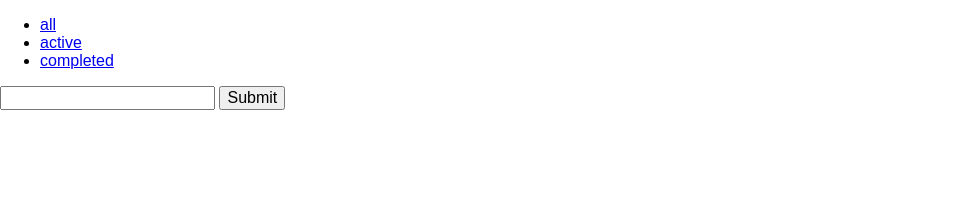
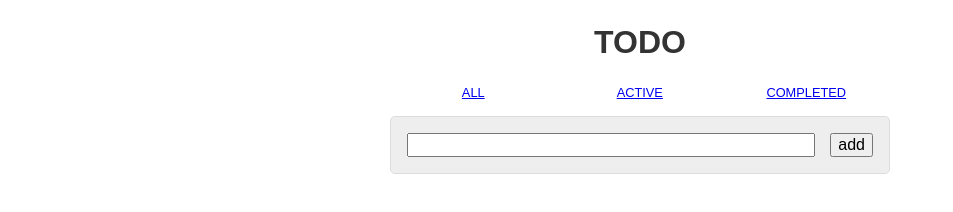
Before and after one commit to littlepad/todo, a website: page dev/index.html in a window 1280 px wide. Shown: the whole page, without its empty margins (0-953 px from the left). Drawn offline with Linux system fonts and the light colour scheme.

Commit message:
add style

```diff
--- a/dev/index.html
+++ b/dev/index.html
@@ -7,18 +7,20 @@
 </head>
 <body>
 
+<div id="container">
+	<h1>TODO</h1>
+	<ul id="nav">
+		<li><a href="#all">ALL</a></li>
+		<li><a href="#active">ACTIVE</a></li>
+		<li><a href="#completed">COMPLETED</a></li>
+	</ul>
 
-<ul>
-	<li><a href="#all">all</a></li>
-	<li><a href="#active">active</a></li>
-	<li><a href="#completed">completed</a></li>
-</ul>
-
-<form class="todoForm">
-    <input type="text"/>
-    <input type="submit"/>
-</form>
-<ul class="todoList"></ul>
+	<form class="todoForm">
+		<input type="text" class="input"/>
+		<input type="submit" value="add" class="submit">
+	</form>
+	<ul class="todoList"></ul>
+</div>
 
 <script src="js/libs.js"></script>
 <script src="js/todo.js"></script>
--- a/dev/scss/style.scss
+++ b/dev/scss/style.scss
@@ -1,6 +1,67 @@
 @import "../../bower_components/normalize.scss/normalize";
 
+@import "compass/utilities/general/clearfix";
+@import "compass/css3/border-radius";
+
+body {
+	color: #333;
+}
+
+#container {
+	margin: 0 auto;
+	width: 500px;
+}
+
+h1 {
+	text-align: center;
+}
+
+#nav {
+	@include pie-clearfix;
+	list-style: none;
+	padding-left: 0;
+
+	& > li {
+		float: left;
+		width: 33.3%;
+		font-size: 80%;
+		text-align: center;
+	}
+}
+
+.todoForm {
+	@include pie-clearfix;
+	@include border-radius();
+	background: #EEE;
+	border: solid 1px #DDD;
+	list-style: none;
+	padding: 1em;
+
+	.input {
+		float: left;
+		width: 400px;
+
+	}
+	.submit {
+		float: right;
+	}
+}
+
+.todoList {
+	list-style: none;
+	padding-left: 0;
+
+	& > li {
+		padding: 0.5em;
+		border-bottom: solid 1px #DDD;
+
+		input {
+			margin-right: 0.5em;
+		}
+	}
+}
+
 .done {
-  color: #CCC;
-  text-decoration: line-through;
+	color: #999;
+	text-decoration: line-through;
 }
```
Also changed, not shown: build/css/style.css, build/index.html, build/js/todo.min.js, dev/css/style.css, dev/js/todo.min.js.
